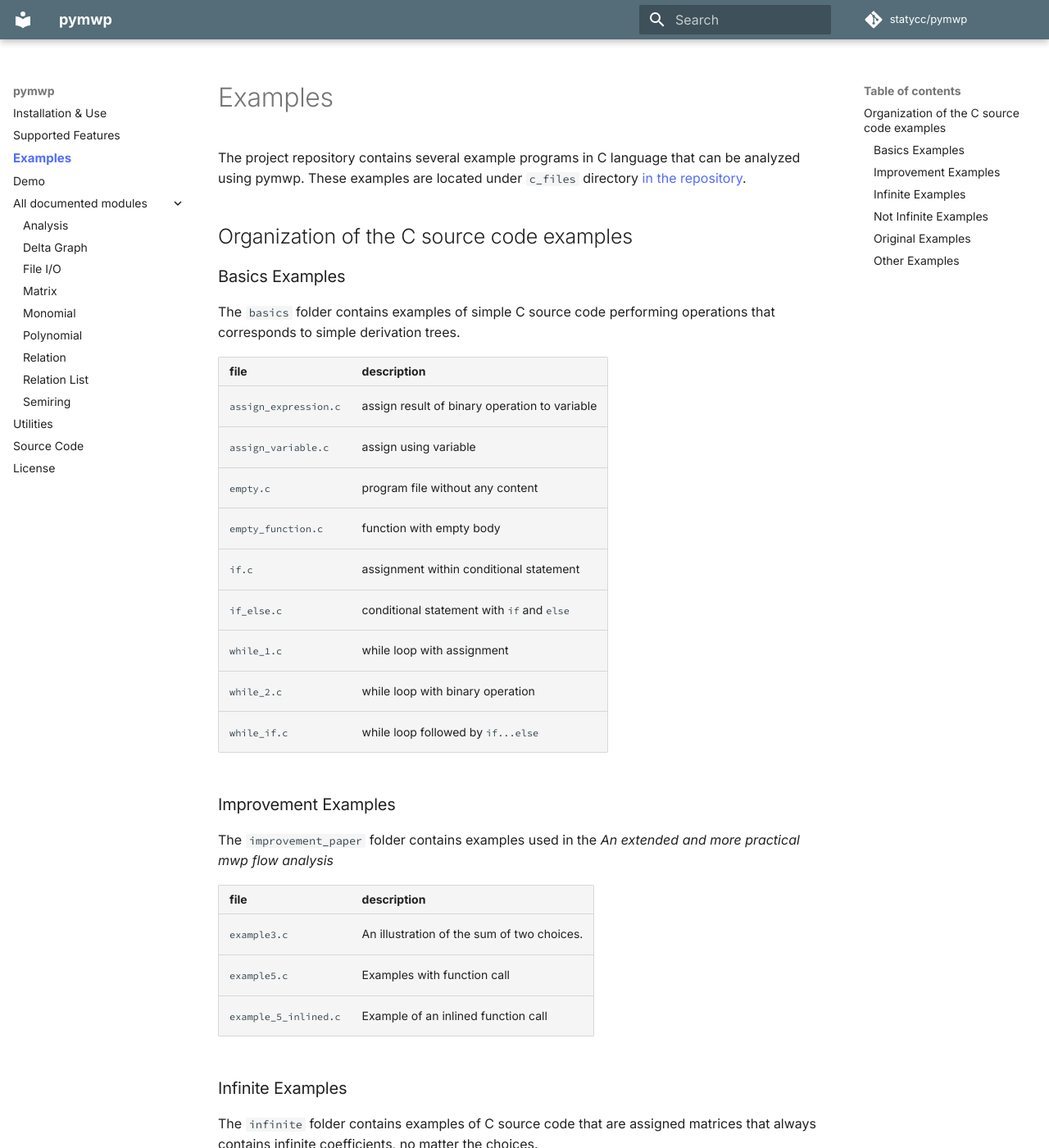
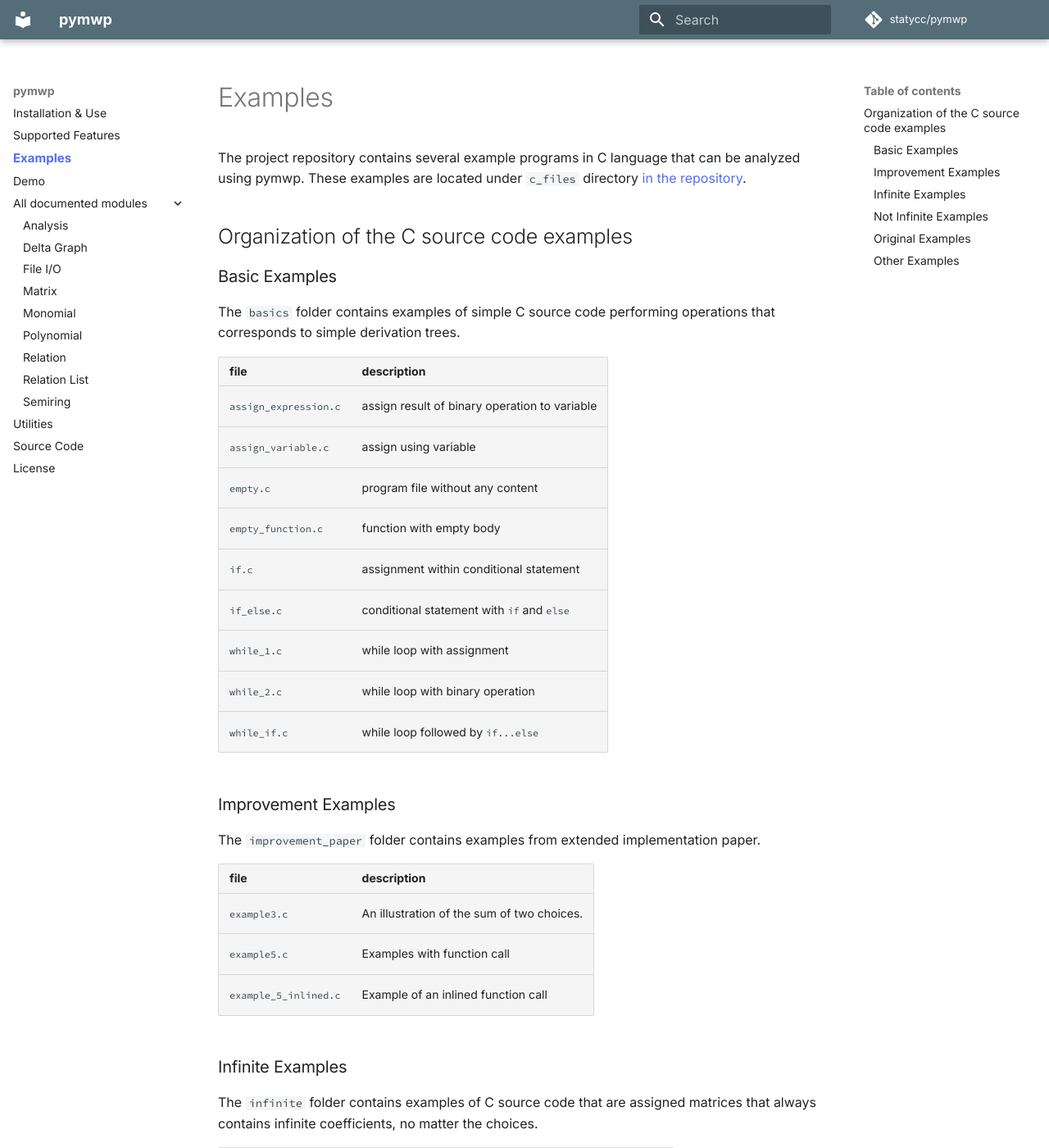
Before and after one commit to statycc/pymwp, an MkDocs documentation site: the page built from docs/examples.md, in a window 1280 px wide and 1400 px high. Shown: the whole window at 82% size. Built offline with MkDocs 1.6.1 and Material for MkDocs 9.7.7, drawn with Linux system fonts in a browser that asks for light colours; nearby versions of some CDN libraries; comment, search, counter and statistics services are not loaded; some of the changed text lies outside the part shown.

Commit message:
update readme

```diff
--- a/c_files/readme.md
+++ b/c_files/readme.md
@@ -2,7 +2,7 @@
 
 <!-- To reword, but that's the idea. -->
 
-## Basics Examples
+## Basic Examples
 
 The `basics` folder contains examples of simple C source code performing operations that corresponds to simple derivation trees.
 
@@ -20,7 +20,7 @@
 
 ## Improvement Examples
 
-The `improvement_paper` folder contains examples used in the _An extended and more practical mwp flow analysis_
+The `improvement_paper` folder contains examples from extended implementation paper. <!-- TODO: add paper name -->
 
 | file | description |
 | --- | --- |
@@ -85,7 +85,4 @@
 `braces_issues.c` | Example with superfluous braces
 `dense.c` | Example that generates a full matrix
 `explosion.c` | Explosion of the number of cases
-`f_alone.c` | Analyze standalone function `bar`
-`f_inline.c` | Analyze same function `bar` but inlined within `foo` method
-`f_main.c` | Analysis of `foo` without call to function `bar`
 `for_not_body.c` | loop example using `for`
```
